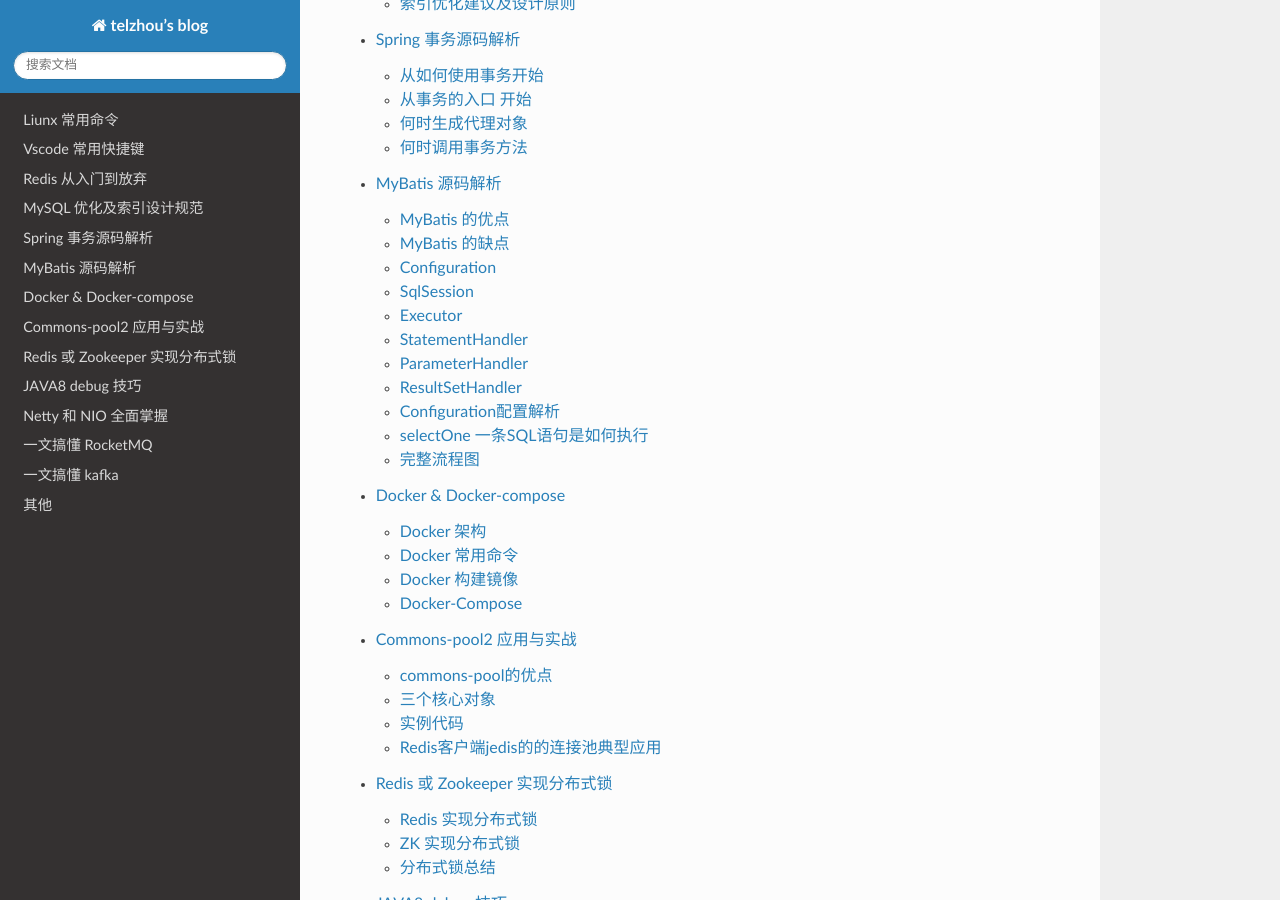
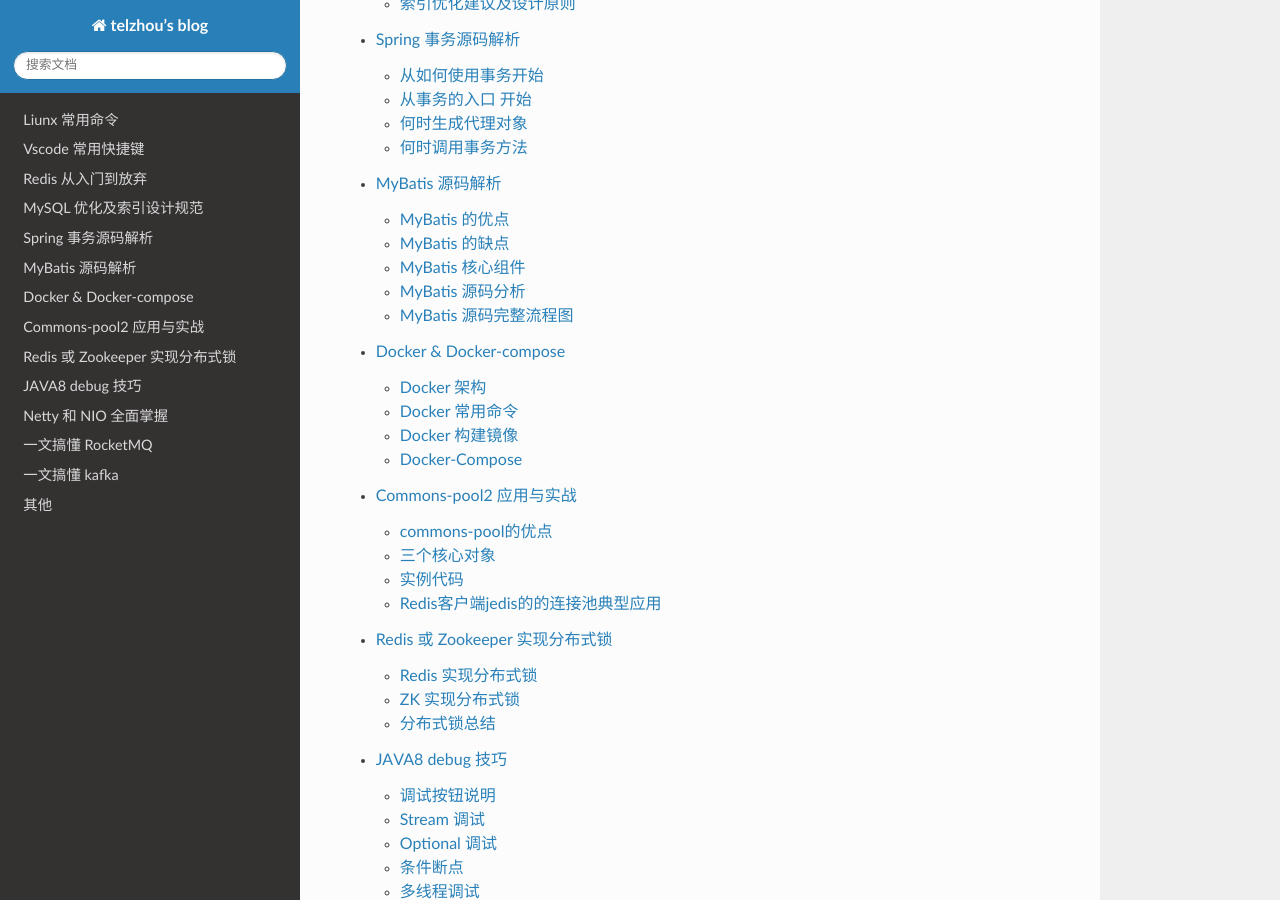
Before and after one commit to telzhou618/blog, a Sphinx documentation site: the page built from source/index.rst, in a window 1280 px wide and 900 px high, scrolled down 1236 px. Built offline with Sphinx 7.4.7 and the Read the Docs theme 2.0.0, drawn with Linux system fonts in a browser that asks for light colours; pages that are not in the unit, such as notebooks, are missing from menus.

````diff
--- a/source/2021/mybatis.md
+++ b/source/2021/mybatis.md
@@ -14,35 +14,39 @@
 - 相比全自动的hibernat, SQL编写工作量大。
 - 对数据库SQL依赖比较强，移植性差。
 
-## Configuration
+## MyBatis 核心组件
+
+### Configuration
 
 配置类，MyBatis启动是会解析全局配置文件全局配置文件 mybatis-config.xml及所有的 XXXMapper.xml文件,解析结果存入Configuration对象中，该对象是单例的，存在会话的上下文，贯穿这个MyBatis的执行过程。
 
-## SqlSession
+### SqlSession
 
 SQL执行的顶层接口，定义了和数据库交互的所有方法，有CRUD及开始事务、提交事务、回滚事务等，有一个默认的实现类 DefaultSqlSession，持有Configuration和Executor对象，SqlSession本身没有做多少有用的事，具体的SQL语句执行委托给了Executor执行。
 
-## Executor
+### Executor
 
 执行器，实现了SqlSession定义的SQL操作方法，实现了MyBatis的一级缓存，具体的SQL执行委托给它的下一级 StatementHandler。
 
-## StatementHandler
+### StatementHandler
 
 真正和数据交互的对象，实现了执行SQL语句，自身持有ParameterHandler和ResultSetHandler对象。
 
-## ParameterHandler
+### ParameterHandler
 
 负责参数解析。
 
-## ResultSetHandler
+### ResultSetHandler
 
 负责处理SQL执行结果。
 
 以上是MyBtais重要的几个组成部件，下面分析一下具体的源码执行流程。
 
-## Configuration配置解析
+## MyBatis 源码分析
 
-从实例开始
+### 从Configuration配置解析开始
+
+实例如下：
 
 ```java
 public static void main(String[] args) throws IOException {
@@ -130,7 +134,7 @@ private void propertiesElement(XNode context) throws Exception {
 
 parse方法最终调用parseConfiguration解析不同的节点，比如解析properties节点，把解析出来的结果设置到 configuration配置文件中，到此配置解析结束。
 
-## selectOne 一条SQL语句是如何执行
+### selectOne 一条SQL语句是如何执行
 
 从获取SqlSession对象开始，前面已经完成了配置解析，下面先看下如何生成SqlSession对象。
 
@@ -450,6 +454,6 @@ public class DefaultResultSetHandler implements ResultSetHandler {
 }
 ```
 
-## 完整流程图
+## MyBatis 源码完整流程图
 
 ![](https://raw.githubusercontent.com/telzhou618/images/main/img/MyBatis%E6%BA%90%E7%A0%81%E6%89%A7%E8%A1%8C%E6%B5%81%E7%A8%8B%20(1).png)
````
